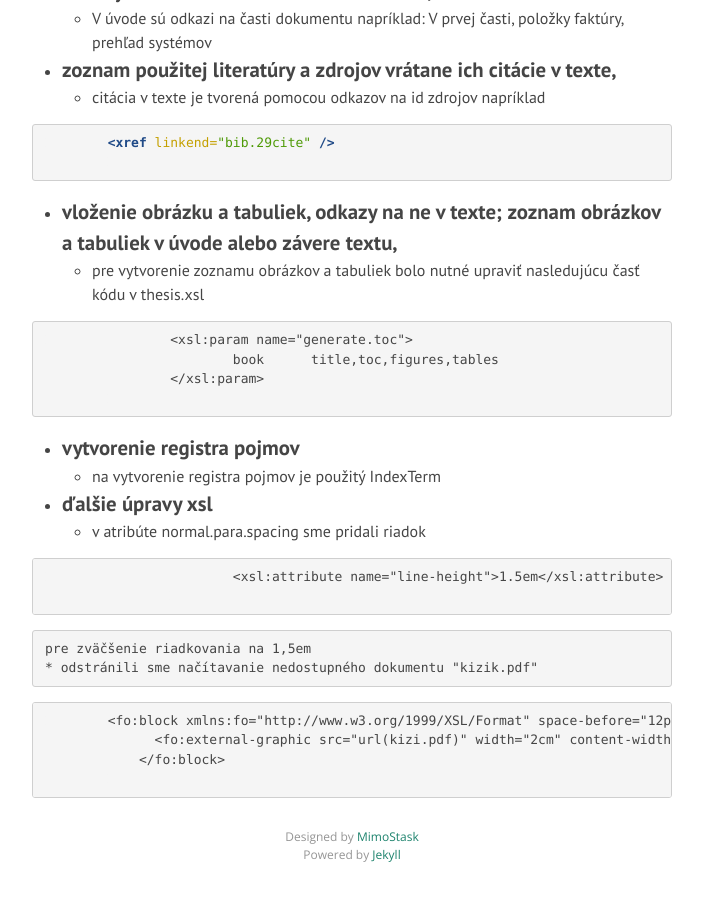
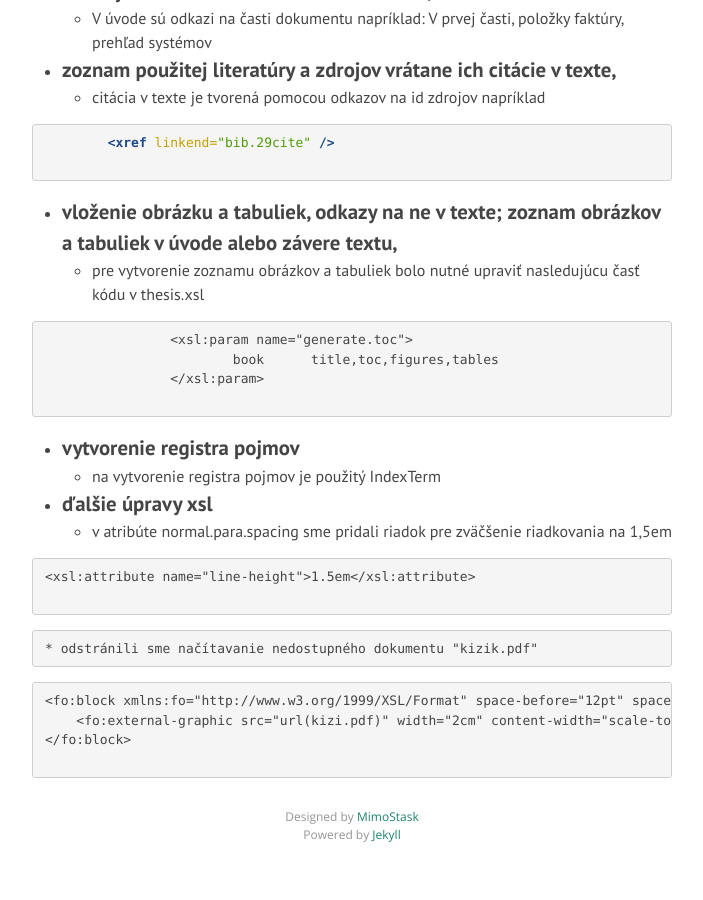
Before and after one commit to MimoStask/MimoStask.github.io, a Jekyll site: the page built from _wepubs/zadanie2.markdown, in a window 1280 px wide and 900 px high, scrolled down 888 px. Shown: the whole window, without its empty margins (288-991 px from the left). Built offline with Jekyll 4.4.1, drawn with Linux system fonts in a browser that asks for light colours.

```diff
--- a/_wepubs/zadanie2.markdown
+++ b/_wepubs/zadanie2.markdown
@@ -29,14 +29,13 @@ image_path:
 * ### vytvorenie registra pojmov
 	* na vytvorenie registra pojmov je použitý IndexTerm
 * ### ďalšie úpravy xsl
-	* v atribúte normal.para.spacing sme pridali riadok
+	* v atribúte normal.para.spacing sme pridali riadok pre zväčšenie riadkovania na 1,5em
 		{% highlight xsl %}
-			<xsl:attribute name="line-height">1.5em</xsl:attribute>
+<xsl:attribute name="line-height">1.5em</xsl:attribute>
 		{% endhighlight %}
-	pre zväčšenie riadkovania na 1,5em
 	* odstránili sme načítavanie nedostupného dokumentu "kizik.pdf"
 	{% highlight xsl %}
-	<fo:block xmlns:fo="http://www.w3.org/1999/XSL/Format" space-before="12pt" space-after="1cm" text-align="center">
-	      <fo:external-graphic src="url(kizi.pdf)" width="2cm" content-width="scale-to-fit"/>
-	    </fo:block>
+<fo:block xmlns:fo="http://www.w3.org/1999/XSL/Format" space-before="12pt" space-after="1cm" text-align="center">
+    <fo:external-graphic src="url(kizi.pdf)" width="2cm" content-width="scale-to-fit"/>
+</fo:block>
 	{% endhighlight %}
```
